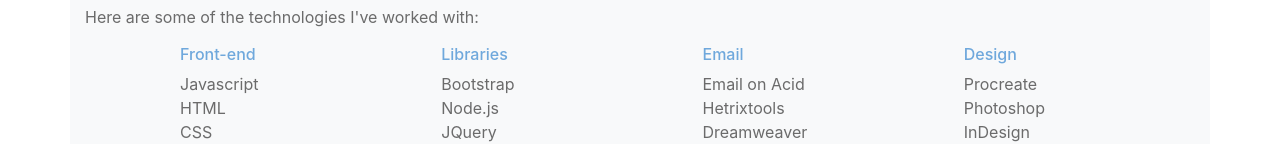
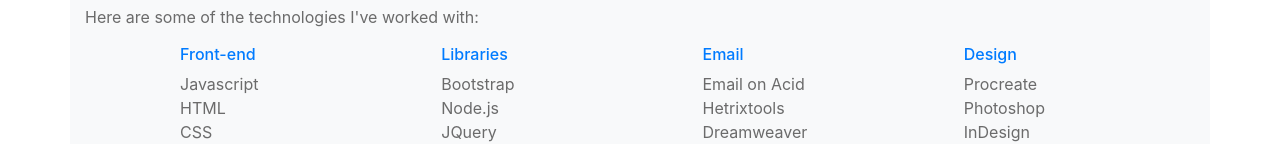
Before and after one commit to ChelWhite/chelcie2020site, a website: page index.html in a window 1280 px wide. Shown: the part 1439-1583 px from the top of the page. Drawn offline with nearby package versions, Linux system fonts and the light colour scheme.

Commit message:
updated skills header to use text-primary

```diff
--- a/index.html
+++ b/index.html
@@ -161,7 +161,7 @@
 
 
           <div class="col-6 col-sm-3">
-            <h6 class="header">Front-end</h6>
+            <h6 class="text-primary">Front-end</h6>
             <ul class="list-unstyled">
               <li>Javascript</li>
               <li>HTML</li>
@@ -170,7 +170,7 @@
           </div>
 
           <div class="col-6 col-sm-3">
-            <h6 class="header">Libraries</h6>
+            <h6 class="text-primary">Libraries</h6>
             <ul class="list-unstyled">
               <li>Bootstrap</li>
               <li>Node.js</li>
@@ -178,7 +178,7 @@
             </ul>
           </div>
           <div class="col-6 col-sm-3">
-            <h6 class="header">Email</h6>
+            <h6 class="text-primary">Email</h6>
             <ul class="list-unstyled">
               <li>Email on Acid</li>
               <li>Hetrixtools</li>
@@ -186,7 +186,7 @@
             </ul>
           </div>
           <div class="col-6 col-sm-3">
-            <h6 class="header">Design</h6>
+            <h6 class="text-primary">Design</h6>
             <ul class="list-unstyled">
               <li>Procreate</li>
               <li>Photoshop</li>
@@ -270,7 +270,7 @@
       </div>
       <div class="col-md-4 p-3">
         <!-- Image trigger modal -->
-        <img src="images/vmloutlook.PNG" class="img-fluid img-thumbnail " alt="Outlook Work-around" data-toggle="modal"
+        <img src="images/vmloutlook.PNG" class="img-fluid img-thumbnail imgPointer" alt="Outlook Work-around" data-toggle="modal"
           data-target="#emailModal" />
         <!-- Modal -->
         <div class="modal fade" id="emailModal" tabindex="-1" aria-labelledby="emailModalLabel" aria-hidden="true">
--- a/style.css
+++ b/style.css
@@ -43,10 +43,6 @@
 }
 
 
-.header {
-       color:#6fa8dc;
-}
-
 #aboutImage {
     border-radius: 50%;
   }
```
